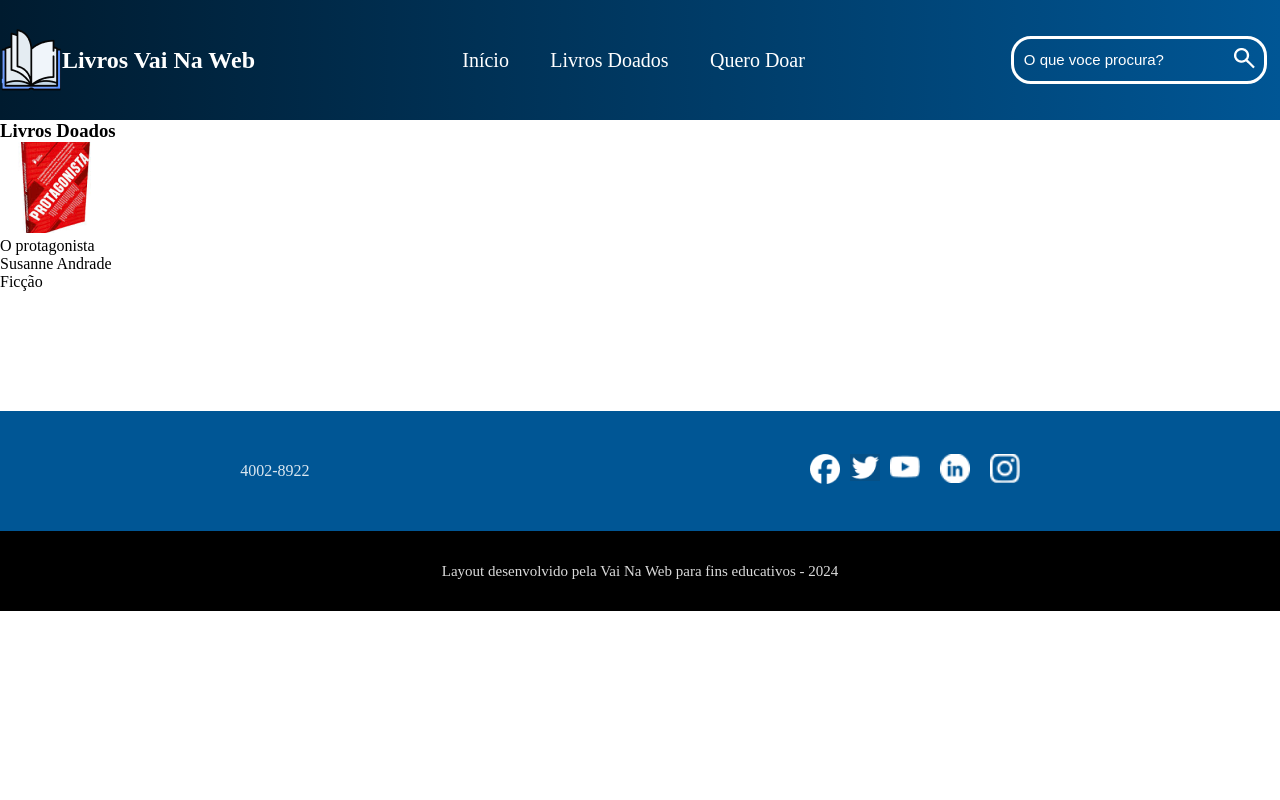
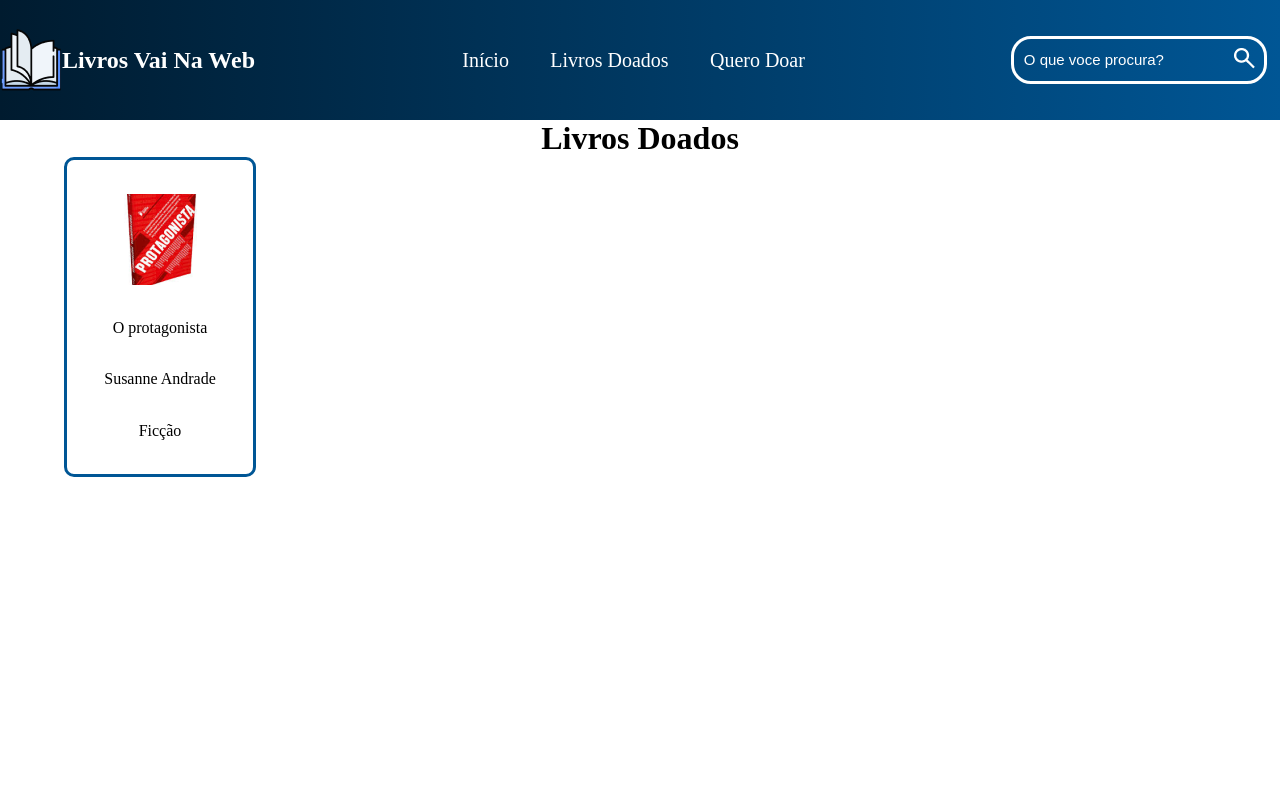
Before and after one commit to Marlonsouto/doa-ao_livros_VNW, a React (Vite) app: page /livrosDoados in a window 1280 px wide. Shown: the top 800 px of the page. Built offline with nearby package versions, Linux system fonts and the light colour scheme.

Commit message:
Style(footer)implementando estilizacao

```diff
--- a/src/pages/livrosDoados/LivrosDoados.jsx
+++ b/src/pages/livrosDoados/LivrosDoados.jsx
@@ -8,11 +8,16 @@ export default function LivrosDoados() {
         Livros Doados
       </h1>
 
-      <section className={styleLivrosDoados.livrosDoados}>
-        <img src={livroVermelho} alt="imagem de um livro " />
-        <p>O protagonista</p>
-        <p>Susanne Andrade</p>
-        <p>Ficção</p>
+      <section className={styleLivrosDoados.cardsLivrosDoados}>
+
+        <section className={styleLivrosDoados.livro}>
+
+          <img src={livroVermelho} alt="imagem de um livro " />
+          <p>O protagonista</p>
+          <p>Susanne Andrade</p>
+          <p>Ficção</p>
+        </section>
+
       </section>
 
     </section>
--- a/src/pages/livrosDoados/livrosDoados.module.scss
+++ b/src/pages/livrosDoados/livrosDoados.module.scss
@@ -0,0 +1,41 @@
+.livrosDoados{
+
+    h1{
+        display: flex;
+        //width: 50%;
+        //border: tomato;
+        align-items: center;
+        justify-content: center;
+        font-size: 32px;
+    }
+
+    .cardsLivrosDoados{
+        display: flex;
+        height:80vh;
+        //border: solid #005695
+
+
+
+    }
+    .livro{
+        display: flex ;
+        flex-direction: column;
+        justify-content: space-evenly;
+        align-items: center;
+        width: 15%;
+        height: 40vh;
+        border: solid #005695;
+        border-radius: 10px;
+        //padding-left: 5%;
+        margin-left: 5%;
+
+        p{
+            text-align: center;
+        }
+    }
+
+
+
+
+
+}
```
